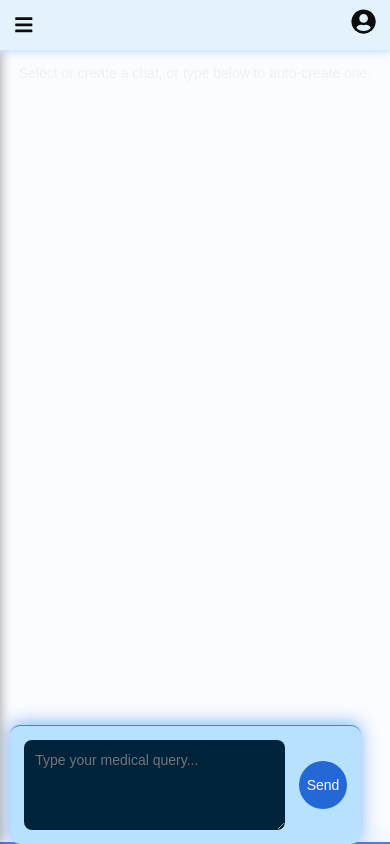
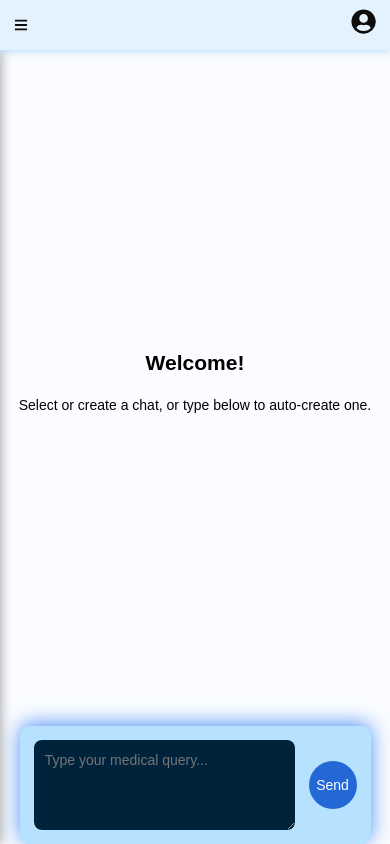
Before and after one commit to NeuralRevenant/medical-chatbot, a Next.js app: page / in a window 390 px wide. Built offline with nearby package versions, Linux system fonts and the light colour scheme; no server answers.

Commit message:
Removed redundant sidenav close button, enhanced responsive sidenav behavior (desktop shrink/mobile overlay), refined message paddings and alignment, improved spacing between query-response pairs, fixed multiple flex and layout alignment issues

```diff
--- a/src/app/globals.scss
+++ b/src/app/globals.scss
@@ -1,4 +1,4 @@
-/* Reset some default styles */
+// Reset some default styles
 *,
 *::before,
 *::after {
@@ -7,23 +7,22 @@
   padding: 0;
 }
 
-/* Base html styles */
+// Base html styles
 html {
   font-size: 16px;
   scroll-behavior: smooth;
 }
 
-/* Body Styles */
+// Body Styles
 body {
   font-family: Arial, Helvetica, sans-serif;
   line-height: 1.6;
-  background-color: #f3f4f6; /* light gray background */
-  color: #1f2937; /* dark gray text */
+  background-color: #f3f4f6;
+  color: #1f2937;
   -webkit-font-smoothing: antialiased;
   -moz-osx-font-smoothing: grayscale;
 }
 
-/* Headings */
 h1,
 h2,
 h3,
@@ -35,12 +34,10 @@ h6 {
   color: inherit;
 }
 
-/* Paragraphs */
 p {
   margin-bottom: 1rem;
 }
 
-/* Links */
 a {
   color: #3498db;
   text-decoration: none;
@@ -52,7 +49,6 @@ a:hover {
   color: #287bb5;
 }
 
-/* Utility classes */
 .container {
   width: 100%;
   max-width: 1200px;
@@ -64,7 +60,6 @@ a:hover {
   text-align: center;
 }
 
-/* Form Elements */
 input,
 textarea,
 button,
@@ -73,7 +68,6 @@ select {
   font-size: 1rem;
 }
 
-/* Button Reset */
 button {
   cursor: pointer;
   border: none;
@@ -81,7 +75,6 @@ button {
   outline: none;
 }
 
-/* Basic responsive typography */
 @media (max-width: 768px) {
   html {
     font-size: 15px;
--- a/src/app/home.module.scss
+++ b/src/app/home.module.scss
@@ -1,8 +1,10 @@
 @use "sass:color";
 
-$bg-gradient-start: #2c5364;
-$bg-gradient-mid: #203a43;
-$bg-gradient-end: #fafcff;
+// $bg-gradient-start: #2c5364;
+// $bg-gradient-mid: #203a43;
+// $bg-gradient-end: #fafcff;
+$transition-duration: 0.3s;
+$sidebar-width-expanded: 260px;
 
 .homeContainer {
   display: flex;
@@ -29,43 +31,97 @@ $bg-gradient-end: #fafcff;
   flex: 1;
   display: flex;
   flex-direction: column;
+  justify-content: center;
+  align-items: center;
 }
+
+// .chatContent {
+//   flex: 1;
+//   display: flex;
+//   flex-direction: column;
+//   // background-color: #111827;
+//   // position: relative;
+//   // overflow: hidden;
+
+//   position: fixed;
+//   top: 50px;
+//   left: 0;
+//   right: 0;
+//   justify-self: center;
+//   bottom: 0;
+//   overflow-y: auto;
+//   transition: position 0.3s ease;
+//   background: #fafcff;
+
+//   &.sidebarOpen {
+//     top: 50px;
+//     right: 0;
+//     left: 260px;
+//     bottom: 0;
+//   }
+// }
 
 .chatContent {
   flex: 1;
   display: flex;
   flex-direction: column;
-  // background-color: #111827;
-  // position: relative;
-  // overflow: hidden;
+  justify-content: center;
+  align-items: center;
+  background: #fafcff;
+  position: fixed;
+  top: 50px;
+  left: 0;
+  right: 0;
+  bottom: 0;
+  overflow-y: auto;
+  transition: left $transition-duration ease, right $transition-duration ease;
+
+  // Default state (sidebar closed)
+  &.sidebarClosed {
+    left: 0;
+    right: 0;
+  }
+
+  // Sidebar open state
+  &.sidebarOpen {
+    left: $sidebar-width-expanded; // Shift left edge to accommodate sidebar
+    right: 0; // Keep right edge pinned to viewport
+
+    @media (max-width: 730px) {
+      left: 0;
+      right: 0;
+    }
+  }
 }
 
 .messagesWrapper {
-  flex: 1;
+  flex: 1 !important;
   overflow-y: auto;
+  width: 100%;
+  padding: 1rem 2rem;
+  display: flex;
+  justify-content: center;
+
+  @media (max-width: 700px) {
+    padding: 0;
+  }
 }
 
 .welcomePane {
-  flex: 1;
+  flex: 1 !important;
   display: flex;
   flex-direction: column;
   justify-content: center;
   align-items: center;
-  color: #f0f0f0;
+  color: black;
   text-align: center;
   padding: 1rem;
 }
 
 // chat input pinned at the bottom being the last child in a col flex layout
 .chatInputWrapper {
-  border-top: 2px solid #3b82f6;
-  animation: inputGlow 6s ease-in-out infinite alternate;
-  @keyframes inputGlow {
-    0% {
-      box-shadow: 0 -2px 10px rgba(#3b82f6, 0.3);
-    }
-    100% {
-      box-shadow: 0 -2px 20px rgba(#3b82f6, 0.6);
-    }
-  }
+  display: flex;
+  justify-content: center;
+  align-items: center;
+  width: 100%;
 }
--- a/src/app/page.tsx
+++ b/src/app/page.tsx
@@ -35,7 +35,9 @@ export default function HomePage() {
       <div className={styles.mainArea}>
         <TopBar toggleSidebar={toggleSidebar} />
 
-        <div className={styles.chatContent}>
+
+        <div className={`${styles.chatContent} ${sidebarOpen ? styles.sidebarOpen : styles.sidebarClosed}`}>
+          {/* <div className={sidebarOpen ? styles.chatContent + styles.sidebarOpen : styles.chatContent}> */}
           <div className={styles.messagesWrapper}>
             {selectedChatId ? (
               <ChatMessages chatId={selectedChatId} />
@@ -49,7 +51,7 @@ export default function HomePage() {
           <div className={styles.chatInputWrapper}>
             <ChatInput
               selectedChatId={selectedChatId}
-              onChatCreated={(newChatId) => setSelectedChatId(newChatId)}
+              onChatCreated={(newChatId: string) => setSelectedChatId(newChatId)}
             />
           </div>
         </div>
--- a/src/components/ChatMessages.tsx
+++ b/src/components/ChatMessages.tsx
@@ -19,15 +19,18 @@ export default function ChatMessages({ chatId }: Props) {
         Loading messages...
       </div>
     );
+
   if (isError)
     return <div className={styles.error}>Failed to load messages.</div>;
+
   if (!messages || messages.length === 0) {
     return <div className={styles.noMessages}>No messages yet for this chat.</div>;
   }
 
   return (
     <div className={styles.messagesContainer}>
-      {messages.map((msg) => (
+      {messages.map((msg, idx) => (
+        <React.Fragment key={msg.id}>
           <div
             key={msg.id}
             className={`${styles.messageBubble} ${msg.role === "assistant" ? styles.assistant : styles.user
@@ -35,6 +38,8 @@ export default function ChatMessages({ chatId }: Props) {
           >
             {msg.content}
           </div>
+          {(idx + 1) % 2 === 0 && (idx + 1 < messages.length) && <div style={{ marginBottom: '3rem' }} />}
+        </React.Fragment>
       ))}
     </div>
   );
--- a/src/components/ChatSideBar.tsx
+++ b/src/components/ChatSideBar.tsx
@@ -65,10 +65,6 @@ export default function ChatSidebar({
 
   return (
     <div className={`${styles.sidebar} ${isOpen ? styles.open : ""}`}>
-      <button onClick={toggleSidebar} className={styles.closeBtn}>
-        &times;
-      </button>
-
       <div className={styles.sidebarHeader}>
         <h2>My Chats</h2>
         <FaPen className={styles.penIcon} onClick={handleNewChat} />
--- a/src/components/chatInput.module.scss
+++ b/src/components/chatInput.module.scss
@@ -6,53 +6,51 @@ $text-color: #f0f0f0;
 
 .chatInputForm {
   display: flex;
-  // align-items: flex-end;
   align-items: center;
-  justify-content: center;
-  align-content: center;
+  // justify-content: center;
   gap: 1rem;
   padding: 1rem;
   background-color: $bg-input;
-  position: fixed;
-  bottom: 0px;
-  left: 300px;
-  min-width: 70%;
-  max-width: 80%;
+  // position: fixed;
+  // bottom: 0px;
+  // left: 300px;
+  width: 90%;
+  // max-width: 80%;
   z-index: 1000;
-  border-top: 1px solid $border-glow;
+  // border-top: 1px solid $border-glow;
   border-radius: 10px;
-  animation: inputGlow 4s ease-in-out infinite alternate;
+  animation: inputGlow 6s ease infinite alternate;
 
   @keyframes inputGlow {
     0% {
       box-shadow: 0 -2px 10px rgba($border-glow, 0.2);
     }
     100% {
-      box-shadow: 0 -2px 20px rgba($border-glow, 0.8);
+      box-shadow: 0 -2px 20px rgba($border-glow, 0.9);
     }
   }
 
-  @media (max-width: 1200px) {
-    min-width: 70%;
-    max-width: 70%;
-  }
+  // @media (max-width: 1200px) {
+  //   min-width: 70%;
+  //   max-width: 70%;
+  // }
 
-  @media (max-width: 1110px) {
-    left: 270px;
-    min-width: 70%;
-    max-width: 70%;
-  }
+  // @media (max-width: 1110px) {
+  //   left: 270px;
+  //   min-width: 70%;
+  //   max-width: 70%;
+  // }
 
-  @media (max-width: 1000px) {
-    min-width: 60%;
-    max-width: 60%;
-  }
+  // @media (max-width: 1000px) {
+  //   min-width: 60%;
+  //   max-width: 60%;
+  // }
 
-  @media (max-width: 768px) {
-    left: 10px;
-    min-width: 90%;
-    max-width: 90%;
-  }
+  // @media (max-width: 768px) {
+  //   left: 10px;
+  //   min-width: 90%;
+  //   max-width: 90%;
+  // }
 }
 
 /* Multi-line text box */
--- a/src/components/chatMessages.module.scss
+++ b/src/components/chatMessages.module.scss
@@ -5,17 +5,38 @@ $user-bg: #2196f3;
 $text-color: #ffffff;
 $message-gap: 1rem;
 
+// .mainChatWrapper {
+//   position: fixed;
+//   top: 50px;
+//   left: 0;
+//   right: 0;
+//   bottom: 0;
+//   overflow-y: auto;
+//   display: flex;
+//   justify-self: center;
+//   transition: padding-left 0.3s ease;
+//   background: #fafcff;
+//   padding-top: 70px; // gap to avoid topbar overlapping with messages
+//   padding-bottom: 140px; // gap to avoid chatbox overlapping with messages
+
+//   &.sidebar-open {
+//     padding-left: 260px;
+//   }
+// }
+
 .messagesContainer {
   flex: 1;
   padding: 1rem;
+  width: 100%;
+  max-width: 1200px;
   overflow-y: auto;
   display: flex;
   flex-direction: column;
   gap: $message-gap;
-  background: #fafcff;
+  // background: #fafcff;
 
-  padding-top: 70px; // gap to avoid topbar overlapping with messages
-  padding-bottom: 140px; // gap to avoid chatbox overlapping with messages
+  padding-top: 30px; // gap to avoid topbar overlapping with messages
+  padding-bottom: 70px; // gap to avoid chatbox overlapping with messages
 }
 
 // Expand/Collapse or fade in animation for new messages
@@ -38,6 +59,10 @@ $message-gap: 1rem;
   color: $text-color;
   box-shadow: 0 2px 4px rgba(0, 0, 0, 0.7);
   animation: messageAppear 0.8s ease forwards;
+
+  @media (max-width: 768px) {
+    max-width: 85%;
+  }
 }
 
 .assistant {
--- a/src/components/chatSidebar.module.scss
+++ b/src/components/chatSidebar.module.scss
@@ -38,26 +38,27 @@ $transition-duration: 0.3s;
   //   box-shadow: none;
   //   animation: sidebarGlow 3s ease-in-out infinite alternate;
   // }
+
+  &.open {
+    transform: translateX(0);
+  }
 }
 
-.open {
-  transform: translateX(0);
-}
+// .closeBtn {
+//   display: none;
+//   background: none;
+//   border: none;
+//   font-size: 1.8rem;
+//   color: $text-color;
+//   cursor: pointer;
+//   // display: block;
+//   margin-left: auto;
+//   margin-bottom: 1rem;
 
-.closeBtn {
-  background: none;
-  border: none;
-  font-size: 1.8rem;
-  color: $text-color;
-  cursor: pointer;
-  display: block;
-  margin-left: auto;
-  margin-bottom: 1rem;
-
-  // @media (min-width: 769px) {
-  //   display: none;
-  // }
-}
+//   // @media (min-width: 769px) {
+//   //   display: none;
+//   // }
+// }
 
 .sidebarHeader {
   display: flex;
--- a/src/components/topBar.module.scss
+++ b/src/components/topBar.module.scss
@@ -20,7 +20,7 @@ $border-radius: 8px;
   right: 0 !important;
   height: 50px;
   display: flex;
-  z-index: 1150;
+  z-index: 1200;
   align-items: center;
   justify-content: space-between;
   background-color: $bg-color;
@@ -43,7 +43,7 @@ $border-radius: 8px;
 }
 
 .burgerIcon {
-  font-size: 1.4rem;
+  // font-size: 1.4rem;
   cursor: pointer;
   color: $text-color;
   transition: color $transition-duration ease;
--- a/src/lib/bluehiveClient.ts
+++ b/src/lib/bluehiveClient.ts
@@ -12,7 +12,7 @@ export async function bluehive_generate_text(
   prompt: string,
   systemMsg: string = ""
 ): Promise<string> {
-  const url = "https://ai.bluehive.com/api/v1/completion";
+  const url = process.env.BLUEHIVEAI_URL || "";
 
   // request payload: { prompt, systemMessage }
   const payload = {
```
Lines whose indentation alone changed are shown as unchanged.
